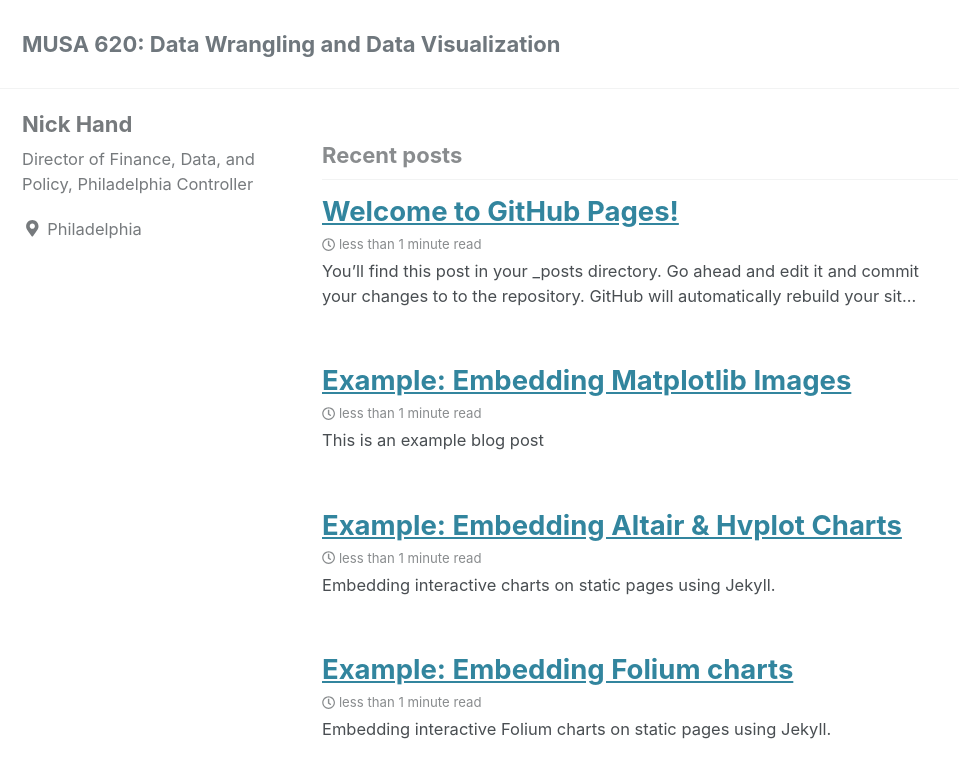
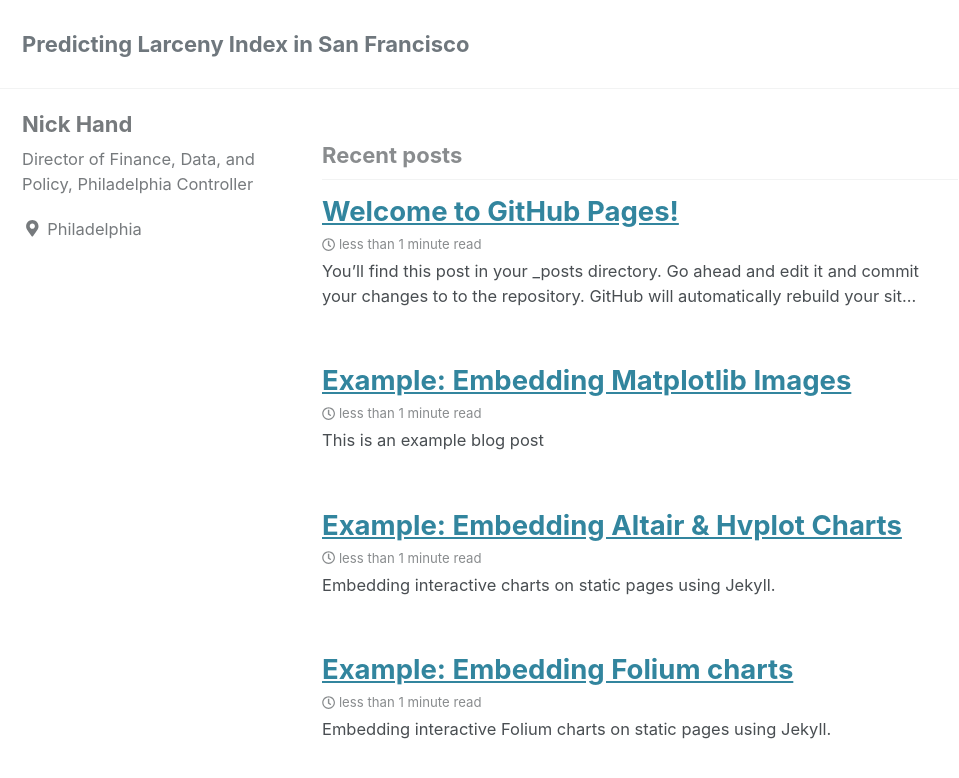
Before and after one commit to njxinran95/xin_he_finalproject, a Jekyll site: the page built from index.html, in a window 1280 px wide and 900 px high. Shown: the top 778 px of the window, without its empty margins (0-959 px from the left). Built offline with Jekyll 4.4.1, drawn with Linux system fonts in a browser that asks for light colours; cached includes are drawn as plain includes; nearby versions of some CDN libraries; a script that is not in the unit is left out; the list of posts is cut into pages by our own code; some of the changed text lies outside the part shown.

Commit message:
Update content

```diff
--- a/_config.yml
+++ b/_config.yml
@@ -16,10 +16,10 @@ minimal_mistakes_skin: "default" # "air", "aqua", "contrast", "dark", "dirt", "n
 
 # Site Settings
 locale: "en-US"
-title: "MUSA 620: Data Wrangling and Data Visualization"
+title: "Predicting Larceny Index in San Francisco"
 title_separator: "-"
-name: "Nick Hand"
-description: "Displaying cool data visualizations"
+name: "Ran Xin, Zizhao He"
+description: "Final project for MUSA 620 Data Wrangling and Data Visualization"
 url: # the base hostname & protocol for your site e.g. "https://mmistakes.github.io"
 baseurl: # the subpath of your site, e.g. "/blog"
 repository: # GitHub username/repo-name e.g. "mmistakes/minimal-mistakes"
```
